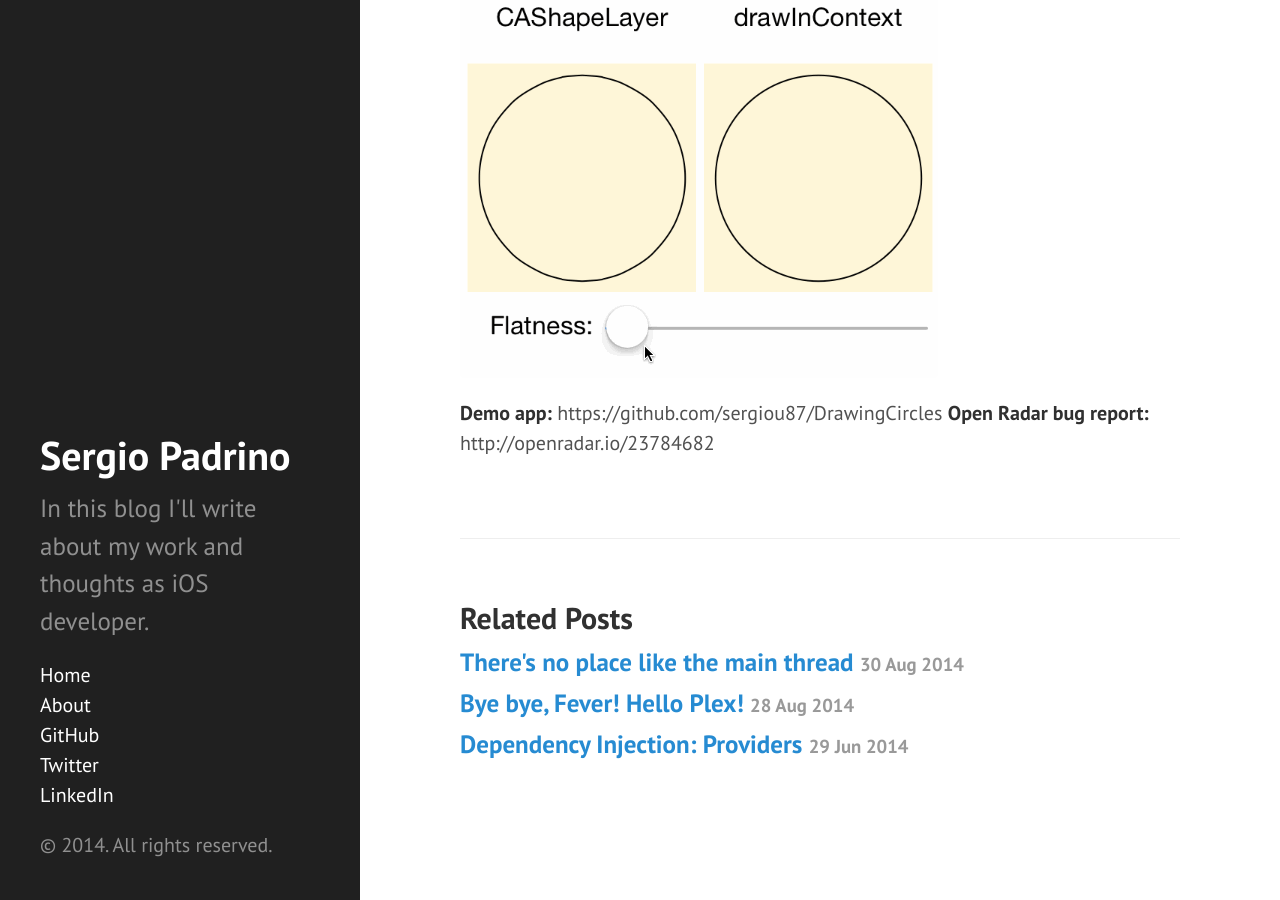
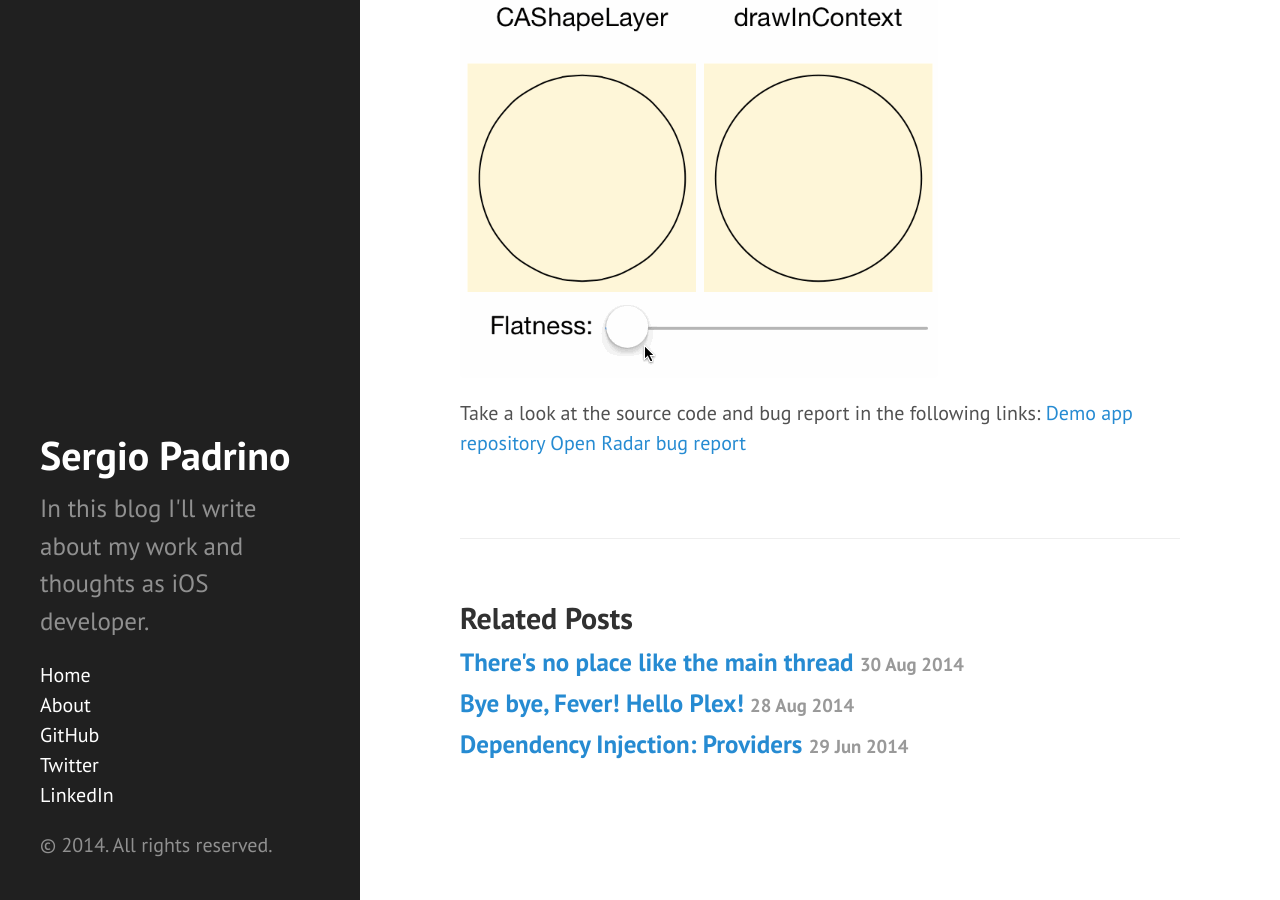
Before and after one commit to sergiou87/sergiou87.github.io, a Jekyll site: the page built from _posts/2014-09-03-drawing-circles.md, in a window 1280 px wide and 900 px high, scrolled down 2425 px. Built offline with Jekyll 4.4.1, drawn with Linux system fonts in a browser that asks for light colours; Markdown is read by kramdown in place of the engine named in the settings.

Commit message:
Fix some links

```diff
--- a/_posts/2014-09-03-drawing-circles.md
+++ b/_posts/2014-09-03-drawing-circles.md
@@ -41,5 +41,6 @@ That's why I decided to report the bug in [Open Radar](http://openradar.io) and
 
 ![Drawing Circles demo app](/public/drawing-circles/flatness-demo-app.gif)
 
-**Demo app:** https://github.com/sergiou87/DrawingCircles
-**Open Radar bug report:** http://openradar.io/23784682
+Take a look at the source code and bug report in the following links:
+[Demo app repository](https://github.com/sergiou87/DrawingCircles)
+[Open Radar bug report](http://openradar.io/23784682)
```
